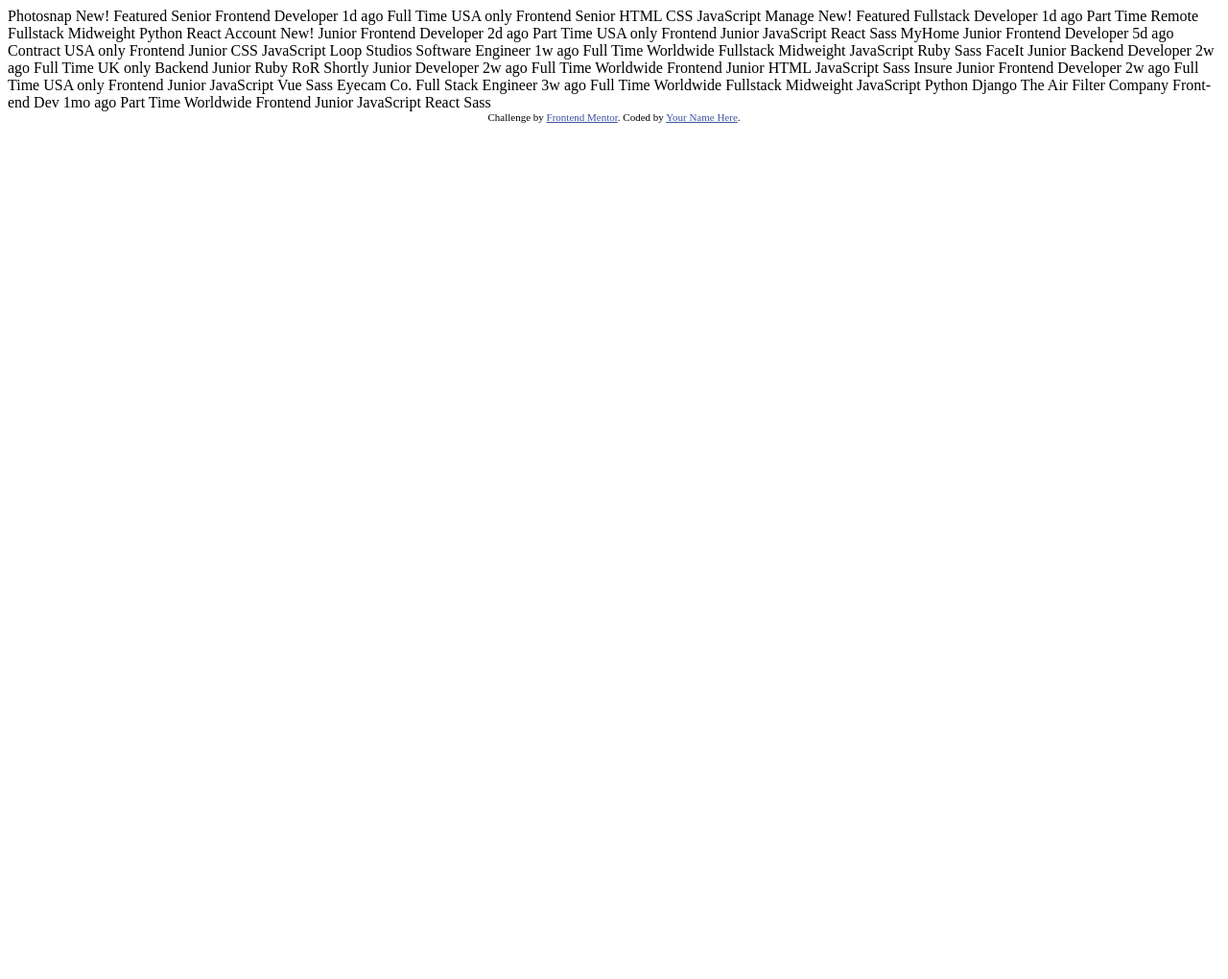
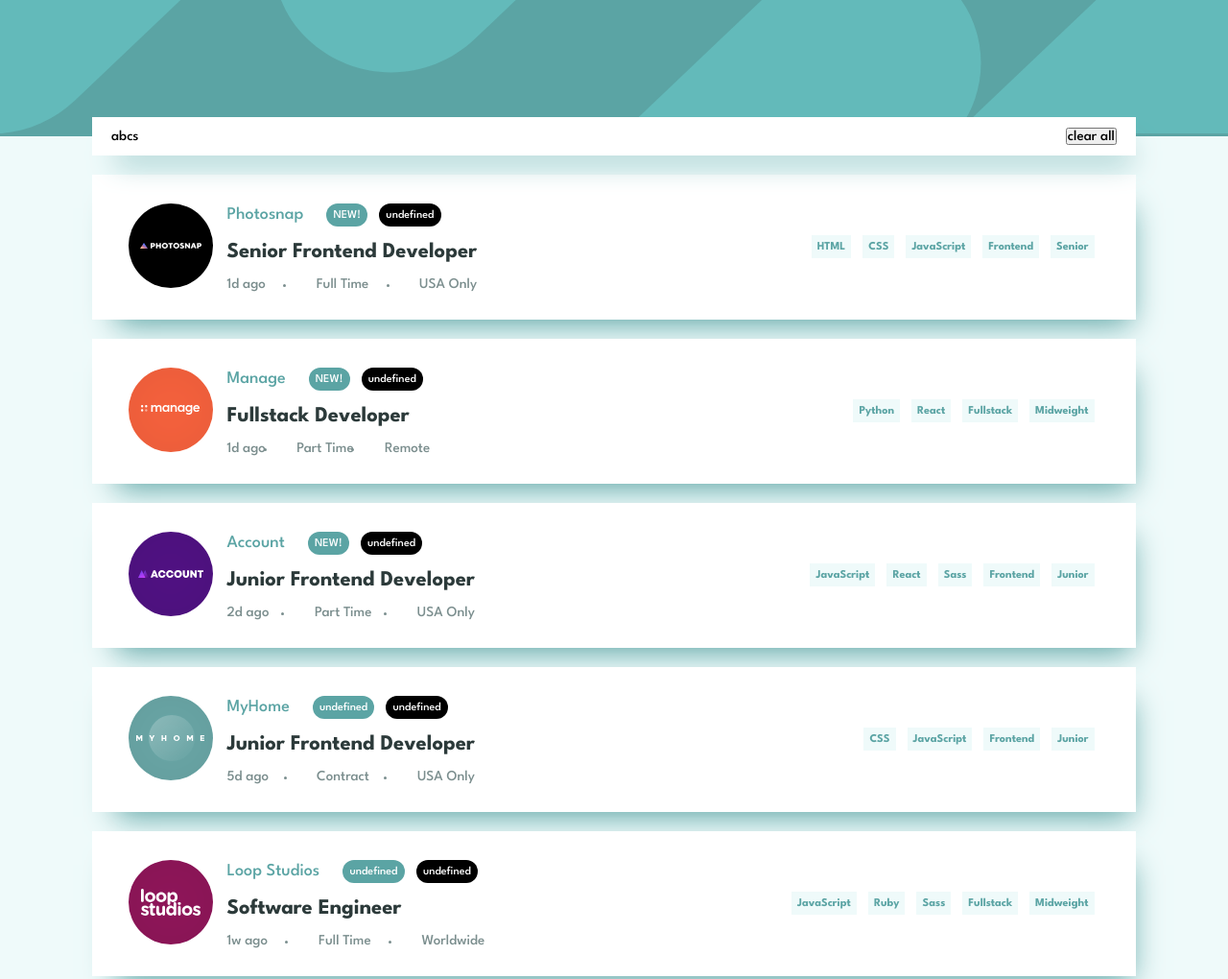
Before and after one commit to SatyapriyaMahato/static-job-listing-site, a plain HTML site: page index.html in a window 1280 px wide. Shown: the top 1020 px of the page at 96% size. Before the commit the page ends 800 px from the top, so only its background shows below. Drawn offline with Linux system fonts and the light colour scheme.

Commit message:
Add css and javascript

```diff
--- /dev/null
+++ b/css/styles.css
@@ -0,0 +1,163 @@
+@import url('https://fonts.googleapis.com/css2?family=League+Spartan:wght@500;700&display=swap');
+:root{
+
+    --Desaturated-Dark-Cyan: hsl(180, 29%, 50%)
+    /* ### Neutral */
+    --Light-Grayish-Cyan-Background: hsl(180, 52%, 96%)
+    --Light-Grayish-Cyan: hsl(180, 31%, 95%) /*(Filter Tablets)*/
+    --Dark-Grayish-Cyan: hsl(180, 8%, 52%)
+    --Very-Dark Grayish-Cyan: hsl(180, 14%, 20%)
+
+}
+
+*{
+    font-family: 'League Spartan', sans-serif;
+    font-size: 15px;
+    margin: 0;
+    padding: 0;
+    box-sizing: border-box;
+
+}
+body{
+    background-color: hsl(180, 52%, 96%);
+}
+
+h1{
+    color: hsl(180, 14%, 20%);
+    font-size: 1.5rem;
+}
+
+.header-image{
+    background-color: hsl(180, 29%, 50%);
+}
+.background-image{
+    width: 100%;
+    height: 100%;
+
+}
+
+/* buttons */
+.tag{
+    background-color: hsl(180, 52%, 96%);
+    border: none;
+    font-size: .6rem;
+    margin: 0 .5em;
+    height: 2em;
+    color: hsl(180, 29%, 50%);
+    font-weight: 700;
+}
+
+.new{
+    height: 2em;
+    font-size: 0.8rem;
+    padding: .6em;
+    margin: 0 .4em;
+    background-color: hsl(180, 29%, 50%);
+    border: none;
+    border-radius: 1em;
+    color: #fff;
+}
+.featured{
+    height: 2em;
+    font-size: 0.8rem;
+    padding: .6em;
+    margin: 0 .6em;
+    background-color: hsl(0, 0%, 0%);
+    border: none;
+    border-radius: 1em;
+    color: #fff;
+
+}
+.name{
+    color: hsl(180, 29%, 50%);
+    font-size: 1.2rem;
+}
+.container{
+    max-width: 85%;
+    margin: 0 auto;;
+}
+.filter{
+    background-color:#fff;
+    position: relative;
+    z-index: 999;
+    margin-top: -20px;
+    height: 40px;
+    margin-bottom: 20px;
+    display: flex;
+    justify-content: space-between;
+    align-items: center;
+    padding: 20px;
+}
+
+.job{
+    display: flex;
+    justify-content: space-between;
+    align-items: center;
+    background-color: #fff;
+    margin-bottom: 20px;
+    padding: 2em 2.5em;
+}
+.div-shadow {
+    box-shadow: 10px 20px 30px -15px hsl(180, 29%, 50%);
+}
+.job-info{
+    display: flex;
+}
+ul{
+    display: flex;
+    justify-content: space-between;
+    color: hsl(180, 8%, 52%);
+}
+.days{
+    list-style: none;
+
+}
+li{
+    font-size: .8rem;
+}
+span{
+    font-size: 1rem;
+}
+.time, .location{
+    margin-left: 1.5em;
+}
+
+.post-info{
+    display: flex;
+    flex-direction: column;
+    justify-content: space-between;
+    margin-left: 1em;
+}
+.new{
+    margin-left: 2em;
+}
+
+.company-name, .job-title, .job-criteria{
+    margin: 0;
+}
+.company-name{
+    display: flex;
+    align-items: center;
+
+}
+.job-tags{
+    display: flex;
+}
+.tag{
+    font-size: .8rem;
+    padding: .5em;
+}
+.tag:hover{
+    color: #fff;
+    background-color: hsl(180, 29%, 50%);
+}
+
+
+
+
+
+
+.attribution a {
+    color: hsl(228, 45%, 44%);
+    font-size: 11px; text-align: center;
+}
--- a/index.html
+++ b/index.html
@@ -5,16 +5,45 @@
   <meta name="viewport" content="width=device-width, initial-scale=1.0"> <!-- displays site properly based on user's device -->
 
   <link rel="icon" type="image/png" sizes="32x32" href="./images/favicon-32x32.png">
-
+  <link rel="stylesheet" href="css/styles.css">
+  <script src="js/script.js" defer></script>
   <title>Frontend Mentor | Job Listings</title>
 
   <!-- Feel free to remove these styles or customise in your own stylesheet 👍 -->
-  <style>
-    .attribution { font-size: 11px; text-align: center; }
-    .attribution a { color: hsl(228, 45%, 44%); }
-  </style>
+
 </head>
 <body>
+
+  <main>
+    <div class="header-image">
+      <img class="background-image" src="images/bg-header-desktop.svg" alt="Header design pattern">
+    </div>
+    <div class="jobs container" id="jobsList">
+      <div class="filter div-shadow">
+        <div class="filter-tags">
+          <p>abcs</p>
+        </div>
+        <div class="clear-button">
+          <button class = "clearAll"> clear all</button>
+        </div>
+
+      </div>
+
+    </div>
+  </main>
+
+
+
+
+
+
+
+
+
+
+
+
+
   <!-- Item Start -->
   Photosnap
   New!
--- /dev/null
+++ b/js/script.js
@@ -0,0 +1,73 @@
+// Fetch the JSON file
+fetch('data.json')
+  .then(response => response.json())
+  .then(data => {
+    // Access the JSON data and display it in the HTML container
+    const container = document.getElementById('jobsList');
+
+    // Iterate over the data and create HTML elements
+    data.forEach(item => {
+        const job = document.createElement('div');
+        job.className = 'job div-shadow';
+
+        let newBtn, featuredBtn;
+        if(item.new) newBtn = "NEW!";
+        if(item.fetured) featuredBtn = "FEATURED";
+        job.innerHTML = `
+
+        <div class="job-info">
+          <div class="company-logo">
+            <img src=${item.logo} alt="company logo">
+          </div>
+          <div class="post-info">
+            <div class="company-name">
+              <p class="name">${item.company}</p>
+              <button class="new">${newBtn}</button>
+              <button class="featured">${featuredBtn}</button>
+            </div>
+            <div class="job-title">
+              <h1>${item.position}</h1>
+            </div>
+            <div class="job-criteria">
+              <ul>
+                <li class="days"><span>${item.postedAt}</span></li>
+                <li><span class="time">${item.contract}</span></li>
+                <li><span class="location">${item.location}</span></li>
+              </ul>
+            </div>
+          </div>
+        </div>
+        `;
+
+
+        const tags = document.createElement('div');
+        tags.className = 'job-tags';
+
+        item.languages.forEach(element => {
+            const btn = document.createElement('button');
+            btn.className = 'tag';
+            btn.textContent = element;
+            tags.appendChild(btn);
+        });
+
+        item.tools.forEach(element => {
+            const btn = document.createElement('button');
+            btn.className = 'tag';
+            btn.textContent = element;
+            tags.appendChild(btn);
+        });
+        const role = document.createElement('button');
+        const level = document.createElement('button');
+            role.className = 'tag';
+            level.className = 'tag';
+            role.textContent = item.role;
+            level.textContent = item.level;
+            tags.appendChild(role);
+            tags.appendChild(level);
+
+        job.appendChild(tags);
+
+        container.appendChild(job);
+      });
+    })
+    .catch(error => console.log(error));
```
